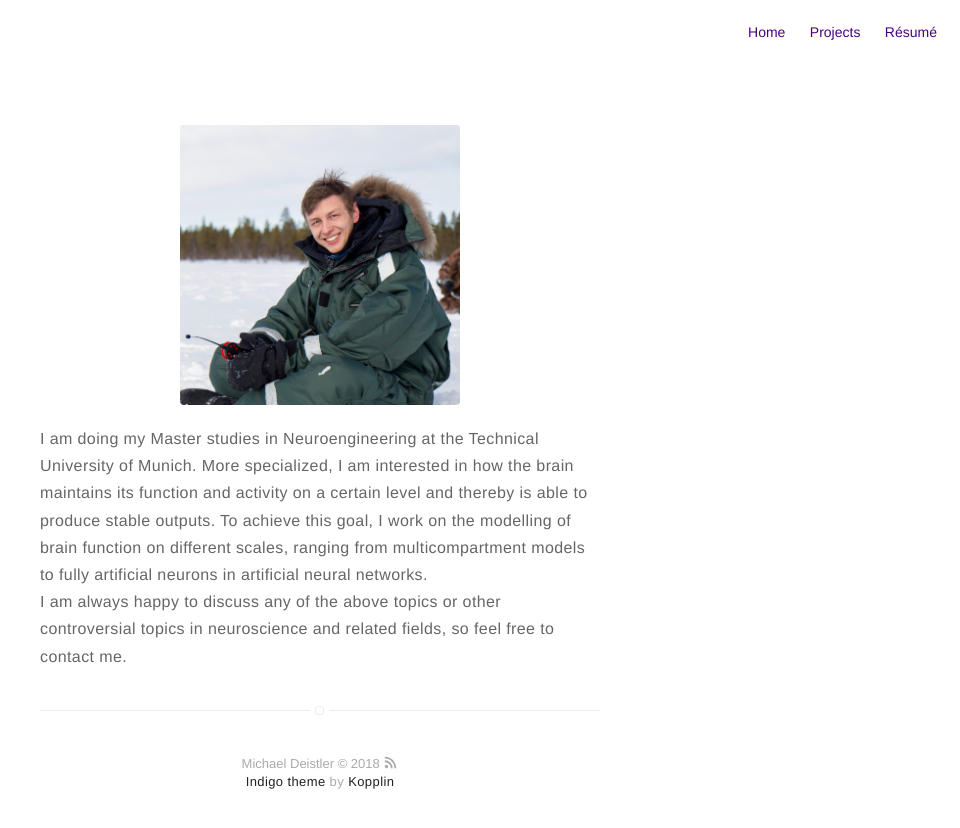
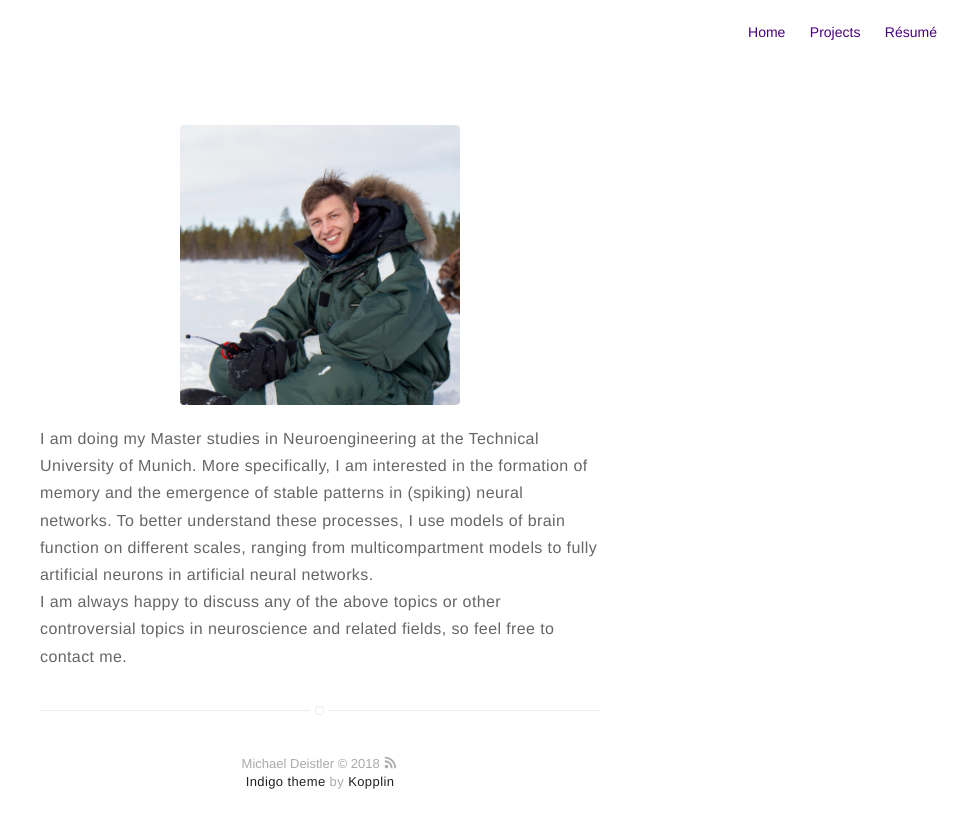
Before and after one commit to michaeldeistler/michaeldeistler.github.io, a Jekyll site: the page built from about.md, in a window 1280 px wide. Shown: the top 828 px of the page, without its empty margins (320-1280 px from the left). Built offline with Jekyll 4.4.1, drawn with Linux system fonts in a browser that asks for light colours.

Commit message:
new about

```diff
--- a/about.md
+++ b/about.md
@@ -5,8 +5,6 @@ layout: page
 ![Profile Image]({{ site.url }}/{{ site.picture }})
 
 <p>I am doing my Master studies in Neuroengineering at the Technical University of Munich.
-More specialized, I am interested in how the brain maintains its function and activity on a
-certain level and thereby is able to produce stable outputs. To achieve this goal, I work on
-the modelling of brain function on different scales, ranging from multicompartment models to
+More specifically, I am interested in the formation of memory and the emergence of stable patterns in (spiking) neural networks. To better understand these processes, I use models of brain function on different scales, ranging from multicompartment models to
 fully artificial neurons in artificial neural networks.<br/>
 I am always happy to discuss any of the above topics or other controversial topics in neuroscience and related fields, so feel free to contact me.</p>
```
